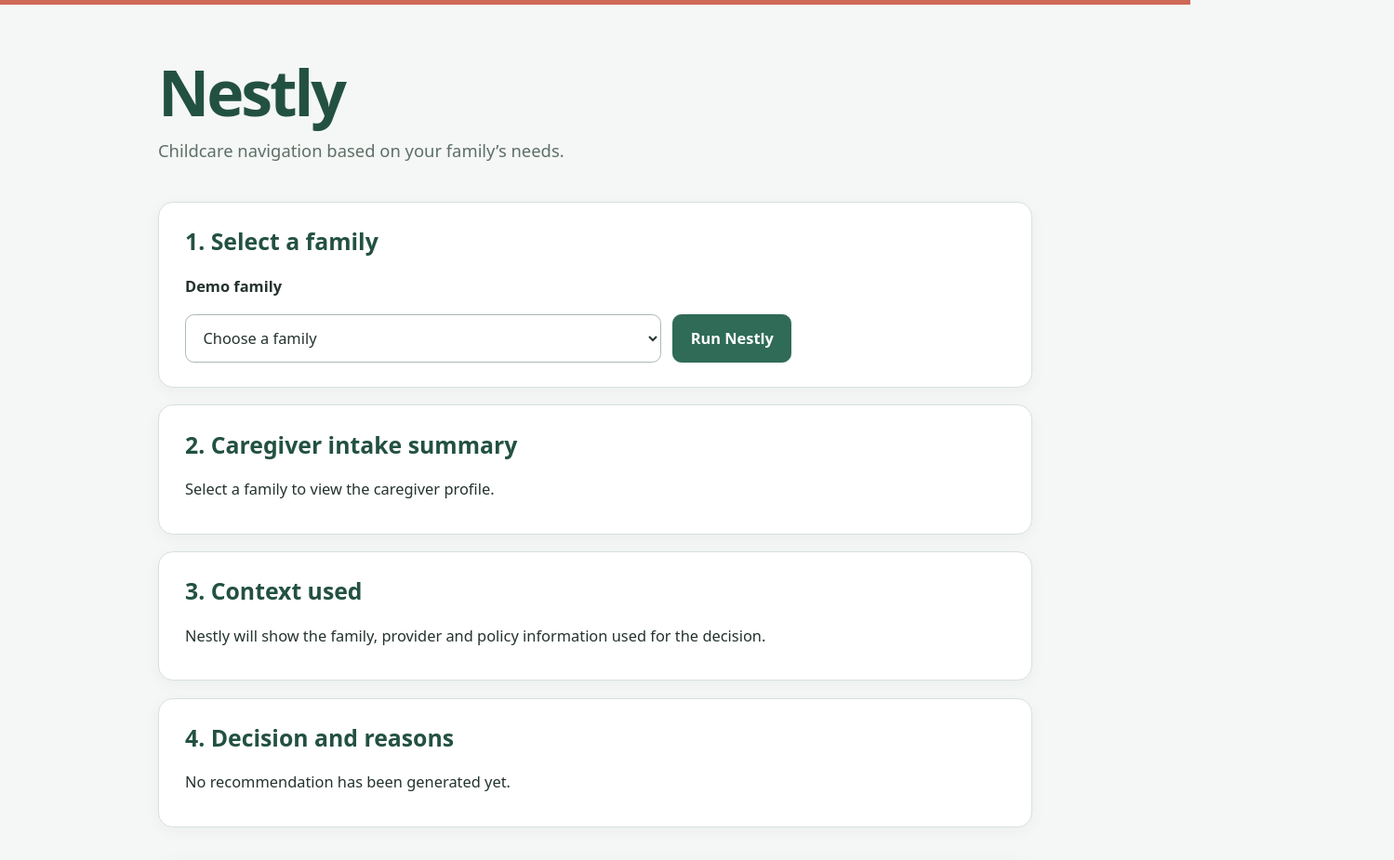
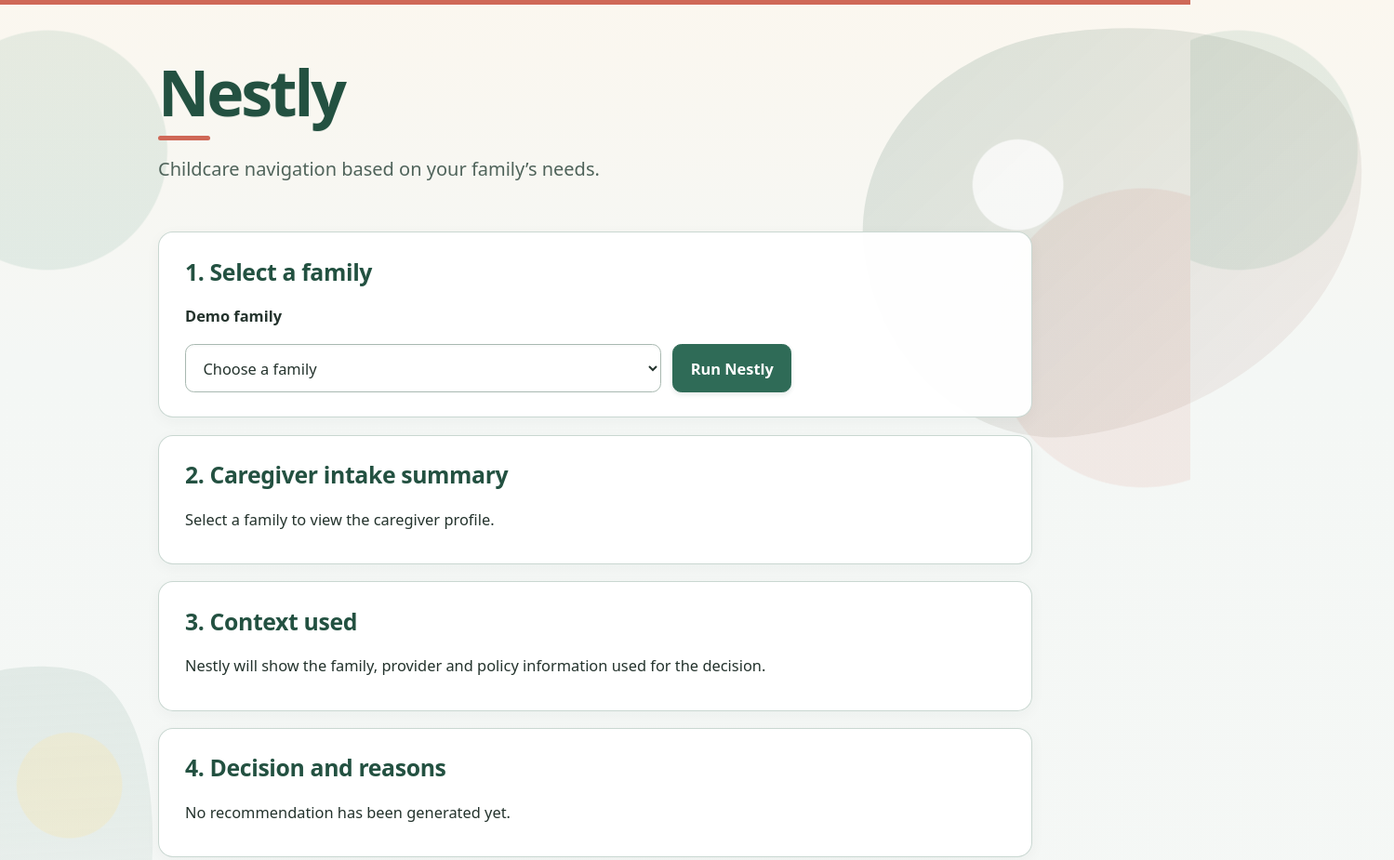
Before and after one commit to alligsaretsky/Nestly, a plain HTML site: page index.html in a window 1280 px wide. Shown: the top 925 px of the page at 93% size, 1499 px wide, since content can reach past the window. Drawn offline with Linux system fonts and the light colour scheme.

Commit message:
Refine Nestly visual design and background treatment

```diff
--- a/index.html
+++ b/index.html
@@ -24,6 +24,10 @@
       --coral: #cf6857;
       --coral-dark: #9f4639;
       --coral-soft: #fff0ec;
+      --cream: #fbf7ef;
+      --sun-soft: #f3e6b8;
+      --fail: #913744;
+      --fail-soft: #fbeaec;
       --warning: #7b5b20;
     }
 
@@ -32,24 +36,69 @@
     }
 
     body {
+      position: relative;
+      min-height: 100vh;
       margin: 0;
       border-top: 5px solid var(--coral);
-      background: var(--background);
+      overflow-x: hidden;
+      background-color: var(--background);
+      background-image:
+        radial-gradient(circle at 4% 8%, rgba(120, 170, 148, 0.16) 0, rgba(120, 170, 148, 0.16) 8rem, transparent 8.1rem),
+        radial-gradient(circle at 96% 18%, rgba(207, 104, 87, 0.1) 0, rgba(207, 104, 87, 0.1) 10rem, transparent 10.1rem),
+        linear-gradient(180deg, var(--cream) 0, var(--background) 24rem, #f6f8f6 100%);
       color: var(--text);
       font-family: system-ui, -apple-system, BlinkMacSystemFont, "Segoe UI", sans-serif;
       font-size: 1.025rem;
       line-height: 1.65;
     }
 
+    body::before,
+    body::after {
+      position: absolute;
+      z-index: 0;
+      content: "";
+      pointer-events: none;
+    }
+
+    body::before {
+      top: 1.5rem;
+      right: -12rem;
+      width: 34rem;
+      height: 27rem;
+      border-radius: 44% 56% 63% 37% / 48% 38% 62% 52%;
+      background:
+        radial-gradient(circle at 32% 36%, rgba(255, 255, 255, 0.72) 0 3rem, transparent 3.1rem),
+        linear-gradient(145deg, rgba(47, 107, 87, 0.16), rgba(207, 104, 87, 0.08));
+      transform: rotate(-8deg);
+    }
+
+    body::after {
+      top: 44rem;
+      left: -10rem;
+      width: 20rem;
+      height: 32rem;
+      border-radius: 60% 40% 48% 52% / 35% 55% 45% 65%;
+      background:
+        radial-gradient(circle at 65% 24%, rgba(243, 230, 184, 0.42) 0 3.5rem, transparent 3.6rem),
+        linear-gradient(165deg, rgba(47, 107, 87, 0.1), rgba(231, 241, 237, 0.3));
+      transform: rotate(12deg);
+    }
+
     header,
     main,
     footer {
+      position: relative;
+      z-index: 1;
       width: min(940px, calc(100% - 2rem));
       margin-inline: auto;
     }
 
     header {
-      padding: 3.75rem 0 2rem;
+      display: flex;
+      min-height: 14rem;
+      flex-direction: column;
+      justify-content: center;
+      padding: 3.75rem 0 2.75rem;
     }
 
     header h1 {
@@ -59,6 +108,17 @@
       font-weight: 800;
       letter-spacing: -0.045em;
       line-height: 1;
+      text-shadow: 0 0.08rem 0 rgba(35, 81, 65, 0.08);
+    }
+
+    header h1::after {
+      display: block;
+      width: 3.5rem;
+      height: 0.35rem;
+      margin-top: 0.8rem;
+      border-radius: 999px;
+      background: var(--coral);
+      content: "";
     }
 
     header p,
@@ -68,8 +128,11 @@
     }
 
     header p {
-      margin-top: 0.85rem;
-      font-size: 1.15rem;
+      max-width: 34rem;
+      margin-top: 1rem;
+      color: #4f635a;
+      font-size: clamp(1.1rem, 2.5vw, 1.25rem);
+      line-height: 1.5;
     }
 
     main {
@@ -79,16 +142,19 @@
 
     section {
       padding: 1.65rem 1.75rem;
-      border: 1px solid var(--border);
+      border: 1px solid rgba(190, 207, 199, 0.82);
       border-radius: 1rem;
-      background: var(--surface);
-      box-shadow: 0 0.25rem 1rem rgba(36, 51, 45, 0.045);
+      background: rgba(255, 255, 255, 0.96);
+      box-shadow:
+        0 0.25rem 1rem rgba(36, 51, 45, 0.04),
+        0 0.05rem 0 rgba(255, 255, 255, 0.9) inset;
     }
 
     h2 {
       margin: 0 0 1.15rem;
       color: var(--accent-dark);
       font-size: clamp(1.3rem, 3vw, 1.55rem);
+      letter-spacing: -0.015em;
       line-height: 1.25;
     }
 
@@ -96,6 +162,7 @@
       margin: 1.35rem 0 0.45rem;
       color: var(--accent-dark);
       font-size: 1.08rem;
+      letter-spacing: -0.008em;
       line-height: 1.3;
     }
 
@@ -141,6 +208,7 @@
       border-radius: 0.6rem;
       background: #fff;
       color: var(--text);
+      box-shadow: 0 0.08rem 0.2rem rgba(36, 51, 45, 0.04) inset;
     }
 
     select {
@@ -162,10 +230,12 @@
       color: #fff;
       cursor: pointer;
       font-weight: 700;
+      box-shadow: 0 0.15rem 0.35rem rgba(35, 81, 65, 0.12);
     }
 
     button:hover:not(:disabled) {
       background: var(--accent-dark);
+      box-shadow: 0 0.22rem 0.55rem rgba(35, 81, 65, 0.18);
     }
 
     button:focus-visible,
@@ -290,8 +360,10 @@
       margin-top: 1.35rem;
       padding: clamp(1.5rem, 4vw, 2.15rem);
       border: 2px solid #b9d4c9;
-      background: linear-gradient(155deg, #ffffff 65%, #f7fbf9);
-      box-shadow: 0 0.65rem 1.8rem rgba(35, 81, 65, 0.09);
+      background:
+        radial-gradient(circle at 100% 0, rgba(207, 104, 87, 0.07) 0 7rem, transparent 7.1rem),
+        linear-gradient(155deg, #ffffff 65%, #f7fbf9);
+      box-shadow: 0 0.7rem 1.9rem rgba(35, 81, 65, 0.09);
     }
 
     section[aria-labelledby="output-heading"] > h2 {
@@ -301,6 +373,7 @@
     section[aria-labelledby="approval-heading"] {
       margin-top: 0.35rem;
       border-top: 4px solid var(--coral);
+      background: linear-gradient(120deg, rgba(255, 255, 255, 0.98), rgba(255, 240, 236, 0.38));
     }
 
     section[aria-labelledby="approval-heading"] button {
@@ -309,13 +382,13 @@
 
     section[aria-labelledby="log-heading"] {
       margin-top: 1rem;
-      background: #fbfcfb;
+      background: rgba(251, 252, 251, 0.96);
     }
 
     section[aria-labelledby="evaluation-heading"] {
       margin-top: 1.75rem;
       border-style: dashed;
-      background: #f8faf9;
+      background: rgba(248, 250, 249, 0.95);
       box-shadow: none;
     }
 
@@ -414,8 +487,8 @@
 
     .status-fail,
     .verdict-fail {
-      background: var(--coral-soft);
-      color: var(--coral-dark);
+      background: var(--fail-soft);
+      color: var(--fail);
     }
 
     #evaluation-result {
@@ -483,7 +556,8 @@
 
     @media (max-width: 600px) {
       header {
-        padding: 2.5rem 0 1.5rem;
+        min-height: 11rem;
+        padding: 2.5rem 0 1.75rem;
       }
 
       section {
@@ -513,6 +587,18 @@
       .evaluation-status-list,
       .evaluation-comparison {
         grid-template-columns: 1fr;
+      }
+
+      body::before {
+        top: 0.5rem;
+        right: -12rem;
+        width: 25rem;
+        height: 20rem;
+        opacity: 0.75;
+      }
+
+      body::after {
+        display: none;
       }
     }
   </style>
```
